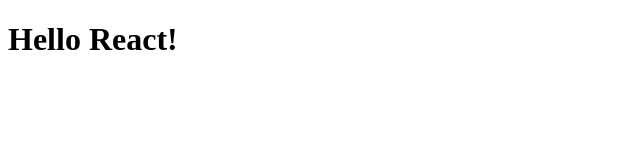
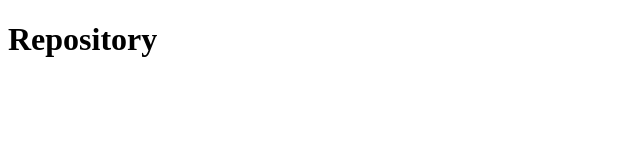
Before and after one commit to picinatto/primeiro-projeto-react, a React (Create React App) app: page /repository in a window 1280 px wide. Shown: the top 160 px of the page, without its empty margins (0-640 px from the left). Built offline with nearby package versions, Linux system fonts and the light colour scheme.

Commit message:
Add the basic pages and routes

```diff
--- a/package.json
+++ b/package.json
@@ -12,6 +12,7 @@
     "@types/react-dom": "^16.9.0",
     "react": "^16.13.1",
     "react-dom": "^16.13.1",
+    "react-router-dom": "^5.1.2",
     "react-scripts": "3.4.1",
     "typescript": "~3.7.2"
   },
@@ -34,6 +35,7 @@
     ]
   },
   "devDependencies": {
+    "@types/react-router-dom": "^5.1.5",
     "@typescript-eslint/eslint-plugin": "^2.31.0",
     "@typescript-eslint/parser": "^2.31.0",
     "eslint": "^6.8.0",
--- a/prettier.config.js
+++ b/prettier.config.js
@@ -1,5 +1,5 @@
 module.exports = {
-  singlesQuote: true,
+  singleQuote: true,
   trailingComma: 'all',
   allowParens: 'avoid',
 }
--- a/src/App.tsx
+++ b/src/App.tsx
@@ -1,9 +1,12 @@
 import React from 'react';
+import { BrowserRouter } from 'react-router-dom';
 
-function App() {
-  return (
-    <h1>Hello React!</h1>
-  );
-}
+import Routes from './routes';
+
+const App: React.FC = () => (
+  <BrowserRouter>
+    <Routes />
+  </BrowserRouter>
+);
 
 export default App;
--- a/src/index.tsx
+++ b/src/index.tsx
@@ -1,5 +1,5 @@
 import React from 'react';
-import ReactDOM from "react-dom";
+import ReactDOM from 'react-dom';
 import App from './App';
 
 ReactDOM.render(
--- /dev/null
+++ b/src/pages/Dashboard/index.tsx
@@ -0,0 +1,7 @@
+import React from 'react';
+
+const Dashboard: React.FC = () => {
+  return <h1>Dashboard</h1>;
+};
+
+export default Dashboard;
--- /dev/null
+++ b/src/pages/Repository/index.tsx
@@ -0,0 +1,7 @@
+import React from 'react';
+
+const Repository: React.FC = () => {
+  return <h1>Repository</h1>;
+};
+
+export default Repository;
--- /dev/null
+++ b/src/routes/index.tsx
@@ -0,0 +1,14 @@
+import React from 'react';
+import { Switch, Route } from 'react-router-dom';
+
+import Dashboard from '../pages/Dashboard';
+import Repository from '../pages/Repository';
+
+const Routes: React.FC = () => (
+  <Switch>
+    <Route path="/" exact component={Dashboard} />
+    <Route path="/repository" component={Repository} />
+  </Switch>
+);
+
+export default Routes;
```
Also changed, not shown: .eslintrc.json, 1 other file (tests, documents, lock files or other folders).
